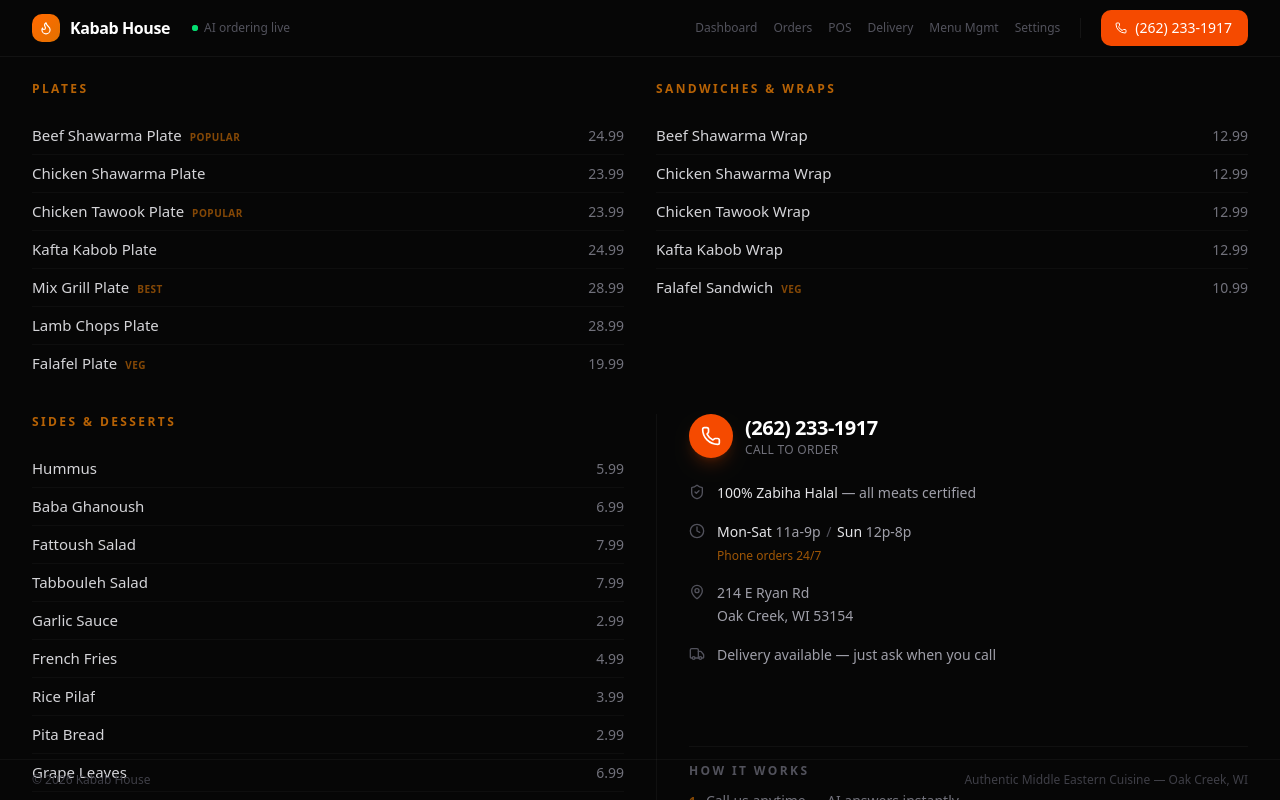
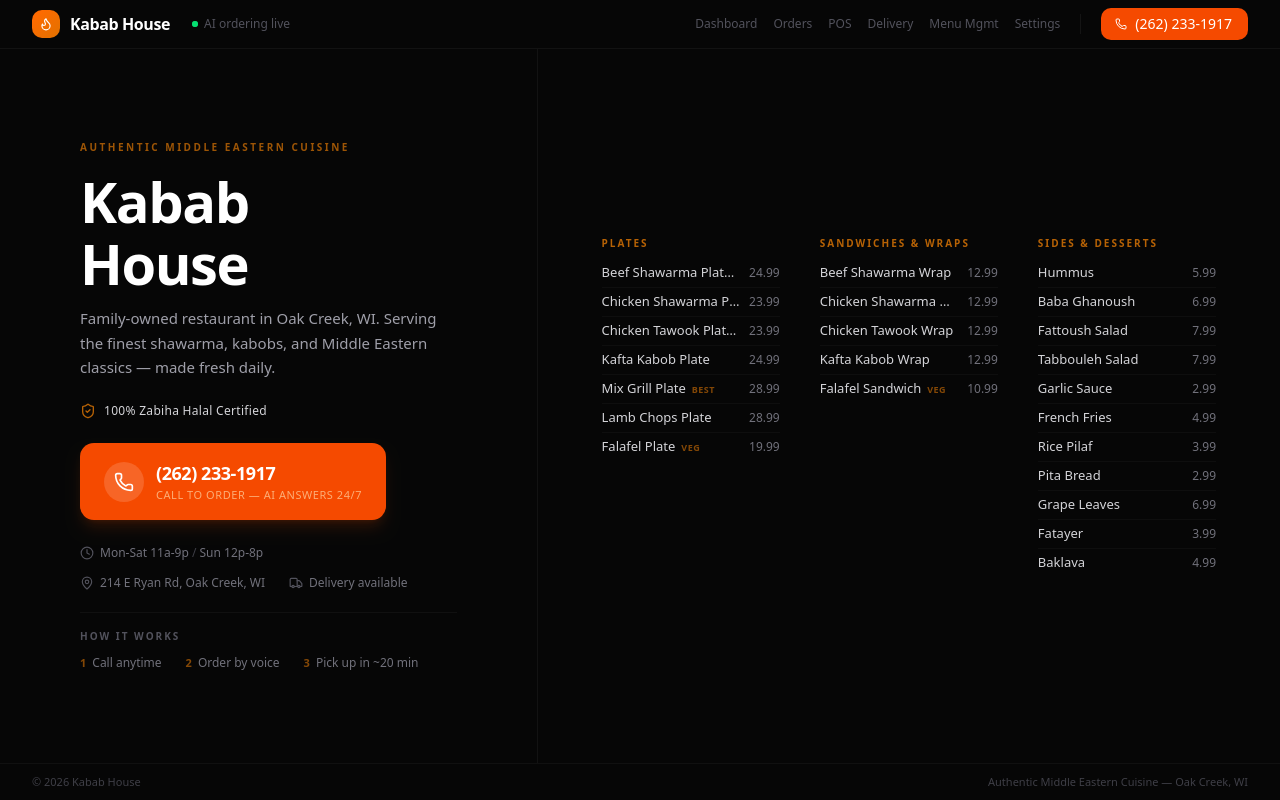
Before and after one commit to nurturinglabs/retellagent-kababhouse, a Next.js app: page / in a window 1280 px wide. Built offline with nearby package versions, Linux system fonts and the light colour scheme.

Commit message:
Fixing landing page

```diff
--- a/app/page.tsx
+++ b/app/page.tsx
@@ -64,24 +64,24 @@
 }) {
   return (
     <div className="flex flex-col min-w-0">
-      <h2 className="text-xs font-semibold tracking-[0.2em] uppercase text-orange-400/70 mb-3 lg:mb-5">
+      <h2 className="text-[10px] font-semibold tracking-[0.2em] uppercase text-orange-400/70 mb-2">
         {title}
       </h2>
-      <div className="flex flex-col gap-0">
+      <div className="flex flex-col">
         {items.map((item, i) => (
           <div
             key={i}
-            className="flex items-baseline justify-between gap-3 py-2 border-b border-white/[0.03] last:border-0"
+            className="flex items-baseline justify-between gap-2 py-[5px] border-b border-white/[0.03] last:border-0"
           >
-            <span className="text-[15px] text-zinc-300 truncate leading-snug">
+            <span className="text-[13px] text-zinc-300 truncate leading-tight">
               {item.name}
               {item.tag && (
-                <span className="ml-2 text-[10px] font-semibold tracking-wider uppercase text-orange-400/50">
+                <span className="ml-1.5 text-[9px] font-semibold tracking-wider uppercase text-orange-400/50">
                   {item.tag}
                 </span>
               )}
             </span>
-            <span className="text-sm text-zinc-500 tabular-nums shrink-0">
+            <span className="text-[12px] text-zinc-500 tabular-nums shrink-0">
               {item.price.toFixed(2)}
             </span>
           </div>
@@ -99,10 +99,10 @@
   const [mobileNav, setMobileNav] = useState(false);
 
   return (
-    <div className="h-screen flex flex-col bg-[#060606] overflow-auto lg:overflow-hidden">
+    <div className="h-screen flex flex-col bg-[#060606] overflow-hidden">
       {/* ── Top bar ─────────────────────────────────────────────────────── */}
       <header className="shrink-0 border-b border-white/[0.05]">
-        <div className="max-w-[1400px] mx-auto px-4 sm:px-6 lg:px-8 h-14 flex items-center justify-between">
+        <div className="max-w-[1400px] mx-auto px-4 sm:px-6 lg:px-8 h-12 flex items-center justify-between">
           {/* Brand */}
           <div className="flex items-center gap-2.5">
             <div className="w-7 h-7 rounded-lg bg-gradient-to-br from-orange-500 to-amber-600 flex items-center justify-center">
@@ -120,7 +120,7 @@
             </span>
           </div>
 
-          {/* Desktop: phone CTA + links */}
+          {/* Desktop nav */}
           <div className="hidden md:flex items-center gap-5">
             <div className="flex items-center gap-4 text-xs text-zinc-600">
               <a href="/dashboard" className="hover:text-zinc-300 transition-colors">Dashboard</a>
@@ -133,7 +133,7 @@
             <div className="w-px h-5 bg-white/[0.06]" />
             <a
               href={PHONE_LINK}
-              className="inline-flex items-center gap-2 bg-orange-600 hover:bg-orange-500 text-white text-sm font-medium pl-3.5 pr-4 py-2 rounded-lg transition-all"
+              className="inline-flex items-center gap-2 bg-orange-600 hover:bg-orange-500 text-white text-sm font-medium pl-3.5 pr-4 py-1.5 rounded-lg transition-all"
             >
               <Phone className="h-3 w-3" />
               {PHONE_NUMBER}
@@ -176,105 +176,108 @@
         )}
       </header>
 
-      {/* ── Main content: fills remaining space ────────────────────────── */}
-      <main className="flex-1 min-h-0">
-        <div className="h-full max-w-[1400px] mx-auto px-4 sm:px-6 lg:px-8 py-5 lg:py-6">
-          <div className="h-full grid grid-cols-1 md:grid-cols-2 lg:grid-cols-[1fr,1fr,1fr,300px] gap-6 lg:gap-8">
+      {/* ── Main: two-panel split ───────────────────────────────────────── */}
+      <main className="flex-1 min-h-0 flex flex-col lg:flex-row overflow-auto lg:overflow-hidden">
 
+        {/* ── LEFT PANEL: Restaurant Story & CTA ──────────────────────── */}
+        <div className="lg:w-[45%] xl:w-[42%] shrink-0 flex flex-col justify-center px-6 sm:px-10 lg:px-14 xl:px-20 py-8 lg:py-0 border-b lg:border-b-0 lg:border-r border-white/[0.05]">
+          {/* Tagline */}
+          <p className="text-[10px] font-semibold tracking-[0.25em] uppercase text-orange-400/60 mb-4">
+            Authentic Middle Eastern Cuisine
+          </p>
+
+          {/* Restaurant name */}
+          <h1 className="text-4xl sm:text-5xl lg:text-[3.2rem] xl:text-[3.5rem] font-bold text-white tracking-tight leading-[1.1] mb-3">
+            Kabab<br />House
+          </h1>
+
+          {/* About */}
+          <p className="text-sm sm:text-[15px] text-zinc-400 leading-relaxed max-w-md mb-6">
+            Family-owned restaurant in Oak Creek, WI. Serving the finest shawarma, kabobs, and Middle Eastern classics — made fresh daily.
+          </p>
+
+          {/* Halal badge */}
+          <div className="flex items-center gap-2 mb-6">
+            <ShieldCheck className="h-4 w-4 text-orange-400/70" />
+            <span className="text-xs font-medium text-zinc-300 tracking-wide">
+              100% Zabiha Halal Certified
+            </span>
+          </div>
+
+          {/* Call to order CTA */}
+          <a
+            href={PHONE_LINK}
+            className="group inline-flex items-center gap-3 bg-orange-600 hover:bg-orange-500 transition-all rounded-xl px-6 py-4 mb-6 w-fit shadow-lg shadow-orange-600/15"
+          >
+            <span className="flex items-center justify-center w-10 h-10 rounded-full bg-white/15 shrink-0">
+              <Phone className="h-5 w-5 text-white" />
+            </span>
+            <div>
+              <div className="text-lg font-semibold text-white tracking-tight">
+                {PHONE_NUMBER}
+              </div>
+              <div className="text-[11px] text-orange-200/70 uppercase tracking-wider">
+                Call to order — AI answers 24/7
+              </div>
+            </div>
+          </a>
+
+          {/* Info row */}
+          <div className="flex flex-wrap gap-x-6 gap-y-3 text-[12px] text-zinc-500 mb-5">
+            <div className="flex items-center gap-1.5">
+              <Clock className="h-3.5 w-3.5 text-zinc-600" />
+              <span>Mon-Sat 11a-9p <span className="text-zinc-700">/</span> Sun 12p-8p</span>
+            </div>
+            <div className="flex items-center gap-1.5">
+              <MapPin className="h-3.5 w-3.5 text-zinc-600" />
+              <span>214 E Ryan Rd, Oak Creek, WI</span>
+            </div>
+            <div className="flex items-center gap-1.5">
+              <Truck className="h-3.5 w-3.5 text-zinc-600" />
+              <span>Delivery available</span>
+            </div>
+          </div>
+
+          {/* How it works */}
+          <div className="border-t border-white/[0.04] pt-4">
+            <p className="text-[10px] font-semibold tracking-[0.2em] uppercase text-zinc-600 mb-2.5">
+              How it works
+            </p>
+            <div className="flex gap-6 text-[12px] text-zinc-500">
+              <div className="flex gap-1.5 items-baseline">
+                <span className="text-orange-400/50 font-semibold text-[11px]">1</span>
+                <span>Call anytime</span>
+              </div>
+              <div className="flex gap-1.5 items-baseline">
+                <span className="text-orange-400/50 font-semibold text-[11px]">2</span>
+                <span>Order by voice</span>
+              </div>
+              <div className="flex gap-1.5 items-baseline">
+                <span className="text-orange-400/50 font-semibold text-[11px]">3</span>
+                <span>Pick up in ~20 min</span>
+              </div>
+            </div>
+          </div>
+        </div>
+
+        {/* ── RIGHT PANEL: Menu ───────────────────────────────────────── */}
+        <div className="flex-1 flex flex-col justify-center px-6 sm:px-10 lg:px-12 xl:px-16 py-8 lg:py-6">
+          <div className="grid grid-cols-1 sm:grid-cols-2 lg:grid-cols-3 gap-x-8 xl:gap-x-10 gap-y-6">
             {/* Col 1: Plates */}
             <MenuCol title="Plates" items={plates} />
 
             {/* Col 2: Wraps */}
             <MenuCol title="Sandwiches & Wraps" items={wraps} />
 
-            {/* Col 3: Sides */}
+            {/* Col 3: Sides & Desserts */}
             <MenuCol title="Sides & Desserts" items={sides} />
-
-            {/* Col 4: Info panel */}
-            <div className="flex flex-col gap-0 lg:border-l lg:border-white/[0.04] lg:pl-8">
-              {/* Call to order — primary action */}
-              <div className="mb-5 lg:mb-6">
-                <a
-                  href={PHONE_LINK}
-                  className="group flex items-center gap-3"
-                >
-                  <span className="flex items-center justify-center w-11 h-11 rounded-full bg-orange-600 group-hover:bg-orange-500 transition-colors shadow-lg shadow-orange-600/20 shrink-0">
-                    <Phone className="h-5 w-5 text-white" />
-                  </span>
-                  <div>
-                    <div className="text-xl font-semibold text-white group-hover:text-orange-300 transition-colors tracking-tight">
-                      {PHONE_NUMBER}
-                    </div>
-                    <div className="text-xs text-zinc-500 tracking-wide uppercase">
-                      Call to order
-                    </div>
-                  </div>
-                </a>
-              </div>
-
-              {/* Info items */}
-              <div className="flex flex-col gap-4 text-sm text-zinc-400 leading-relaxed">
-                <div className="flex gap-3">
-                  <ShieldCheck className="h-4 w-4 text-zinc-600 mt-0.5 shrink-0" />
-                  <span>
-                    <span className="text-zinc-200">100% Zabiha Halal</span> — all meats certified
-                  </span>
-                </div>
-
-                <div className="flex gap-3">
-                  <Clock className="h-4 w-4 text-zinc-600 mt-0.5 shrink-0" />
-                  <span>
-                    <span className="text-zinc-200">Mon-Sat</span> 11a-9p{" "}
-                    <span className="text-zinc-600 mx-0.5">/</span>{" "}
-                    <span className="text-zinc-200">Sun</span> 12p-8p
-                    <br />
-                    <span className="text-orange-400/60 text-xs">Phone orders 24/7</span>
-                  </span>
-                </div>
-
-                <div className="flex gap-3">
-                  <MapPin className="h-4 w-4 text-zinc-600 mt-0.5 shrink-0" />
-                  <span>
-                    214 E Ryan Rd
-                    <br />
-                    Oak Creek, WI 53154
-                  </span>
-                </div>
-
-                <div className="flex gap-3">
-                  <Truck className="h-4 w-4 text-zinc-600 mt-0.5 shrink-0" />
-                  <span>Delivery available — just ask when you call</span>
-                </div>
-              </div>
-
-              {/* How it works — ultra compact */}
-              <div className="mt-5 lg:mt-auto pt-4 border-t border-white/[0.04]">
-                <p className="text-xs font-semibold tracking-[0.2em] uppercase text-zinc-600 mb-3">
-                  How it works
-                </p>
-                <div className="flex flex-col gap-2 text-sm text-zinc-500">
-                  <div className="flex gap-2.5 items-baseline">
-                    <span className="text-orange-400/50 font-semibold text-xs">1</span>
-                    <span>Call us anytime — AI answers instantly</span>
-                  </div>
-                  <div className="flex gap-2.5 items-baseline">
-                    <span className="text-orange-400/50 font-semibold text-xs">2</span>
-                    <span>Order naturally by voice</span>
-                  </div>
-                  <div className="flex gap-2.5 items-baseline">
-                    <span className="text-orange-400/50 font-semibold text-xs">3</span>
-                    <span>Pick up in ~20 minutes</span>
-                  </div>
-                </div>
-              </div>
-            </div>
           </div>
         </div>
       </main>
 
-      {/* ── Bottom bar ──────────────────────────────────────────────────── */}
+      {/* ── Footer ──────────────────────────────────────────────────────── */}
       <footer className="shrink-0 border-t border-white/[0.04] px-4 sm:px-6 lg:px-8">
-        <div className="max-w-[1400px] mx-auto h-10 flex items-center justify-between text-xs text-zinc-700">
+        <div className="max-w-[1400px] mx-auto h-9 flex items-center justify-between text-[11px] text-zinc-700">
           <span>&copy; 2026 Kabab House</span>
           <span>Authentic Middle Eastern Cuisine — Oak Creek, WI</span>
         </div>
```
